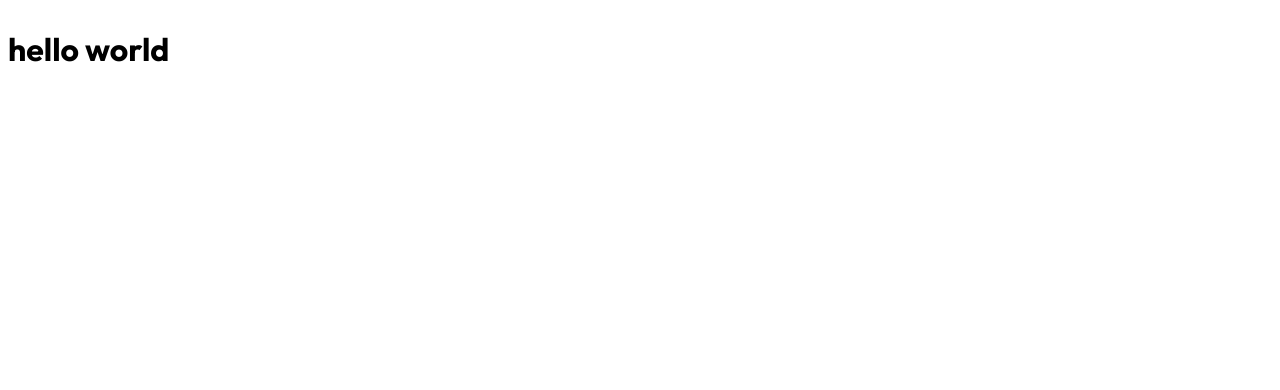
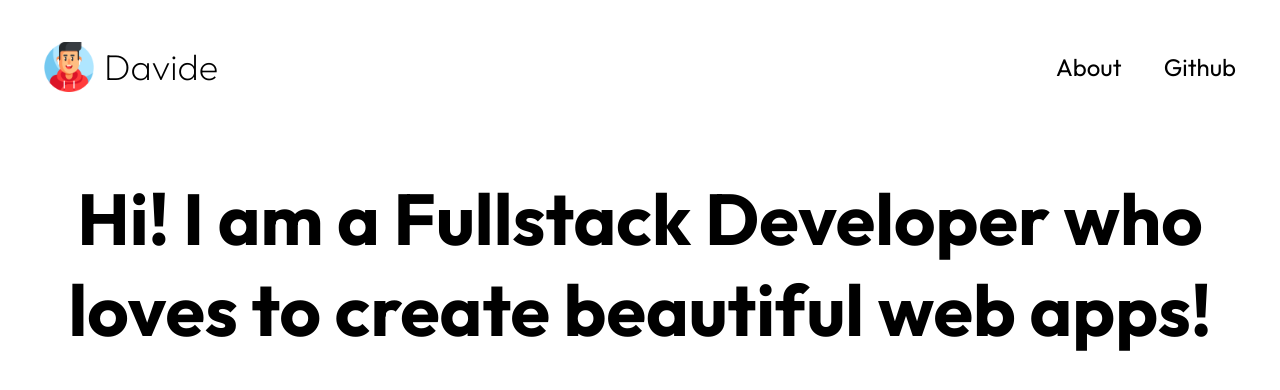
Before and after one commit to indiano881/portfolio-sass, a React (Vite) app: page / in a window 1280 px wide. Shown: the top 390 px of the page. Built offline with nearby package versions, Linux system fonts and the light colour scheme.

Commit message:
add a dinamic <Title>

```diff
--- a/index.html
+++ b/index.html
@@ -5,6 +5,19 @@
     <link rel="icon" type="image/svg+xml" href="/gamer.png" />
     <meta name="viewport" content="width=device-width, initial-scale=1.0" />
     <title>Hi! I am Davide!</title>
+    <script>
+      document.addEventListener('DOMContentLoaded', function () {
+          let titles = [
+              "Enjoy my site!",
+          ];
+          let index = 0;
+
+          setInterval(function () {
+              document.title = titles[index];
+              index = (index + 1) % titles.length;
+          }, 5000);
+      });
+  </script>
   </head>
   <body>
     <div id="root"></div>
--- a/src/App.tsx
+++ b/src/App.tsx
@@ -1,11 +1,15 @@
+import Header from "./components/Header"
+import HeroMessage from "./components/HeroMessage"
 import "./global.scss"
+
 
 function App() {
 
 
   return (
     <>
-      <h1>hello world</h1>
+      <Header />
+      <HeroMessage />
     </>
   )
 }
--- a/src/components/Header/index.tsx
+++ b/src/components/Header/index.tsx
@@ -2,7 +2,12 @@
 
 const Header = () => {
     return (
-        <header>
+        <header className="header">
+          <h3 className="header__name">Davide</h3>
+          <div className="header__menu">
+            <a className="header__menu--item">About</a>
+            <a className="header__menu--item" target="_blank" href="https://github.com/indiano881">Github</a>
+          </div>
 
         </header>
     )
--- /dev/null
+++ b/src/components/HeroMessage/index.tsx
@@ -0,0 +1,12 @@
+
+const HeroMessage = () => {
+    return (
+
+    <div className="hero">
+        <h1>Hi! I am a Fullstack Developer who loves to create beautiful web apps!</h1>
+    </div>
+
+    )
+};
+
+export default HeroMessage
--- a/src/global.scss
+++ b/src/global.scss
@@ -16,3 +16,71 @@ body {
     flex-direction: column;
 
 }
+
+//HEADER
+
+.header {
+    display: flex;
+    justify-content: space-between;
+    align-items: center;
+
+    @media (min-width: 768px) {
+      margin-left: 36px;
+    margin-right: 36px;
+    }
+    &__name {
+        font-size: 24px;
+        font-weight: 200;
+      cursor: pointer;
+      position: relative;
+      padding-left: 60px;
+      @media (min-width: 768px) {
+        font-size: 36px;
+      }
+      &::before {
+        content: '';
+        cursor: pointer;
+        display: inline-block;
+        background-image: url("../public/gamer.png");
+        background-size: contain;
+        background-repeat: no-repeat;
+        width: 50px;
+        height: 50px;
+        position: absolute;
+        left: 0;
+        top: 50%;
+        transform: translateY(-50%);
+      }
+    }
+    &__menu {
+        display: flex;
+
+        width: 180px;
+        justify-content: space-between;
+        &--item {
+            color: black;
+           cursor: pointer;
+           font-size: 18px;
+           text-decoration: none;
+           @media (min-width: 768px) {
+            font-size: 24px;
+          }
+        }
+    }
+  }
+
+  //HEROMESSAGE
+
+  .hero {
+    display: flex;
+    flex-direction: column;
+    align-items: center;
+    font-size: 12px;
+    text-align: center;
+    @media (min-width: 768px) {
+      font-size: 24px;
+    }
+    @media (min-width: 1200px) {
+      font-size: 36px;
+    }
+  }
```
